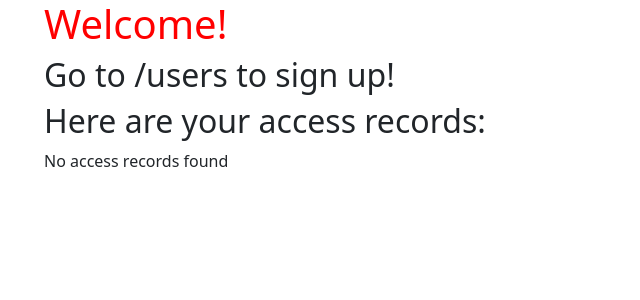
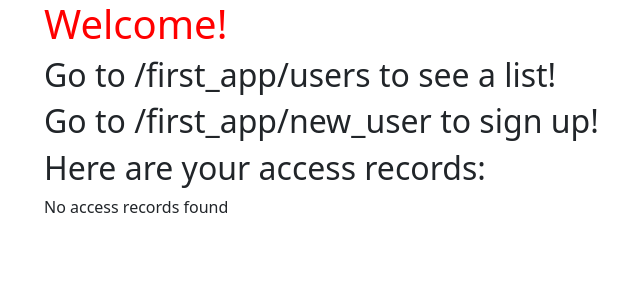
Before and after one commit to ChristinaGaitan/django_second_project, a Django app: page / in a window 1280 px wide. Shown: the top 300 px of the page, without its empty margins (38-678 px from the left). Run offline with Django 3.2, Linux system fonts and the light colour scheme; data that the repository does not hold is empty.

Commit message:
Modify other views

```diff
--- a/templates/first_app/index.html
+++ b/templates/first_app/index.html
@@ -11,7 +11,8 @@
   <body>
     <div class='container'>
       <h1>Welcome!</h1>
-      <h2>Go to /users to sign up!</h2>
+      <h2>Go to /first_app/users to see a list!</h2>
+      <h2>Go to /first_app/new_user to sign up!</h2>
 
       <h2>Here are your access records:</h2>
       <div class='djangotwo'>
--- a/templates/first_app/users.html
+++ b/templates/first_app/users.html
@@ -8,8 +8,6 @@
   </head>
   <body>
     <div class='container'>
-      <h1>Please sign up here!</h1>
-
       <h1>Here are your users:</h1>
 
       <div>
```
